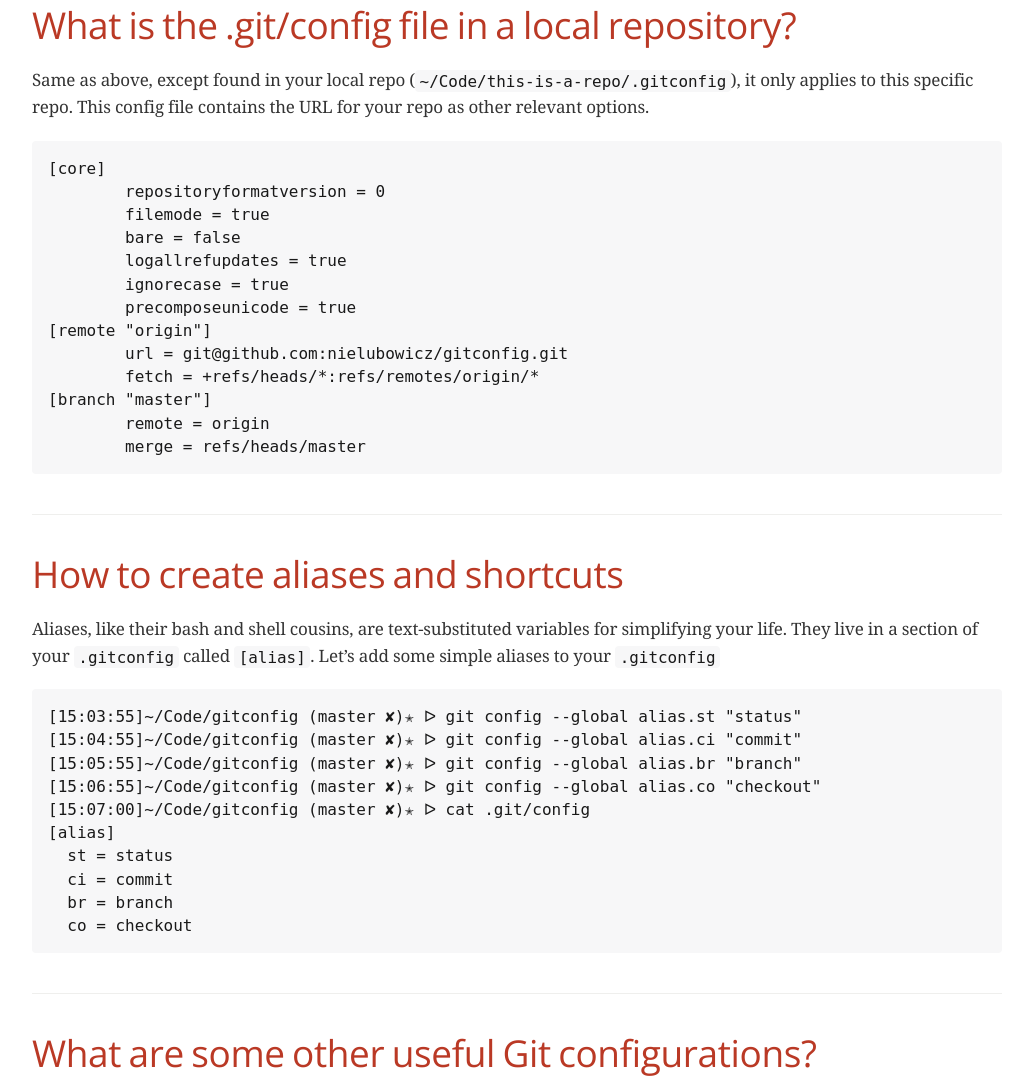
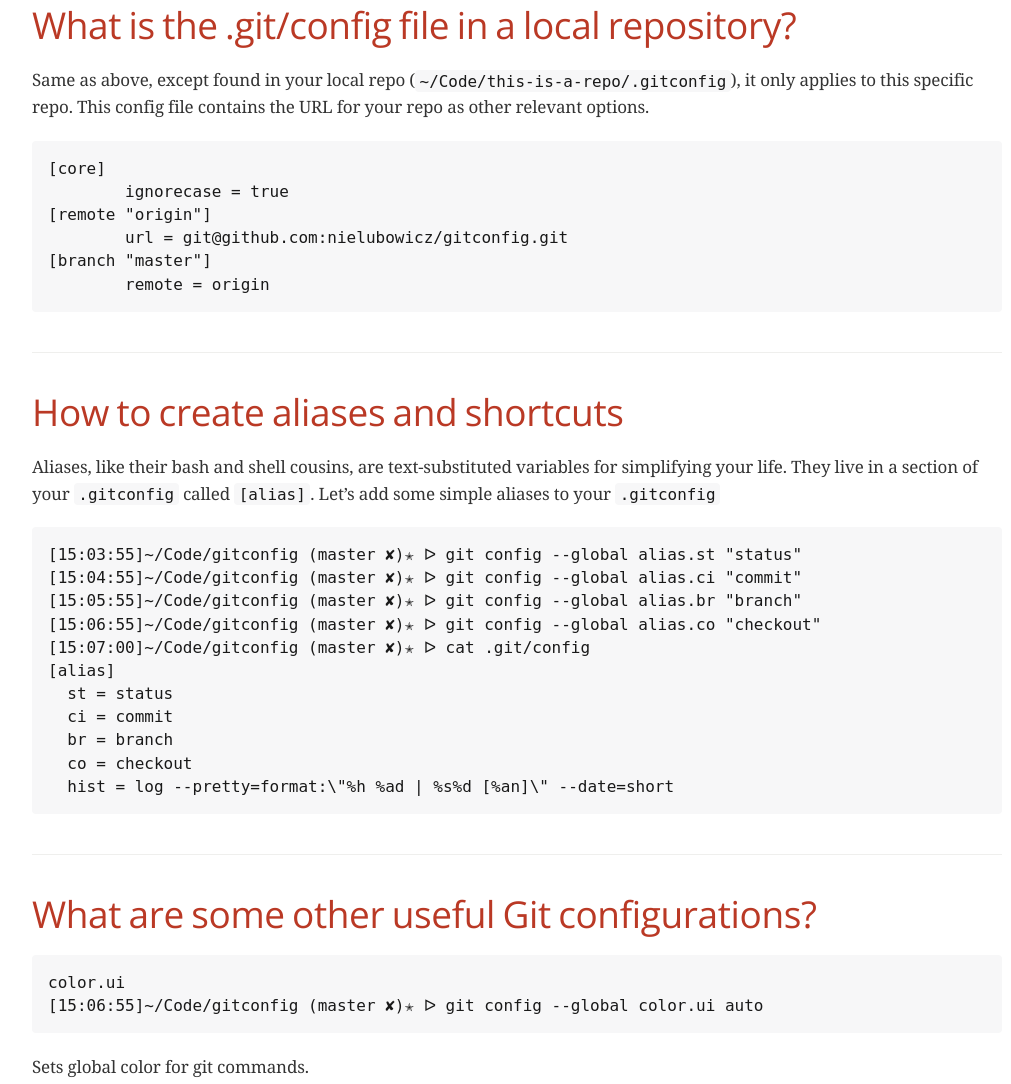
Before and after one commit to nielubowicz/gitconfig, a plain HTML site: page index.html in a window 1280 px wide. Shown: the part 759-1843 px from the top of the page, without its empty margins (123-1134 px from the left). Drawn offline with nearby package versions, Linux system fonts and the light colour scheme; a web font is replaced by a local one.

Commit message:
Changed index

```diff
--- a/index.html
+++ b/index.html
@@ -450,18 +450,11 @@ body.book #toc,body.book #preamble,body.book h1.sect0,body.book .sect1>h2{page-b
 <div class="listingblock">
 <div class="content">
 <pre class="highlight"><code>[core]
-        repositoryformatversion = 0
-        filemode = true
-        bare = false
-        logallrefupdates = true
         ignorecase = true
-        precomposeunicode = true
 [remote "origin"]
         url = git@github.com:nielubowicz/gitconfig.git
-        fetch = +refs/heads/*:refs/remotes/origin/*
 [branch "master"]
-        remote = origin
-        merge = refs/heads/master</code></pre>
+        remote = origin</code></pre>
 </div>
 </div>
 </div>
@@ -483,7 +476,8 @@ body.book #toc,body.book #preamble,body.book h1.sect0,body.book .sect1>h2{page-b
   st = status
   ci = commit
   br = branch
-  co = checkout</code></pre>
+  co = checkout
+  hist = log --pretty=format:\"%h %ad | %s%d [%an]\" --date=short</code></pre>
 </div>
 </div>
 </div>
@@ -514,7 +508,7 @@ body.book #toc,body.book #preamble,body.book h1.sect0,body.book .sect1>h2{page-b
 </div>
 <div id="footer">
 <div id="footer-text">
-Last updated 2015-01-06 16:02:16 EST
+Last updated 2015-01-06 16:06:49 EST
 </div>
 </div>
 </body>
```
